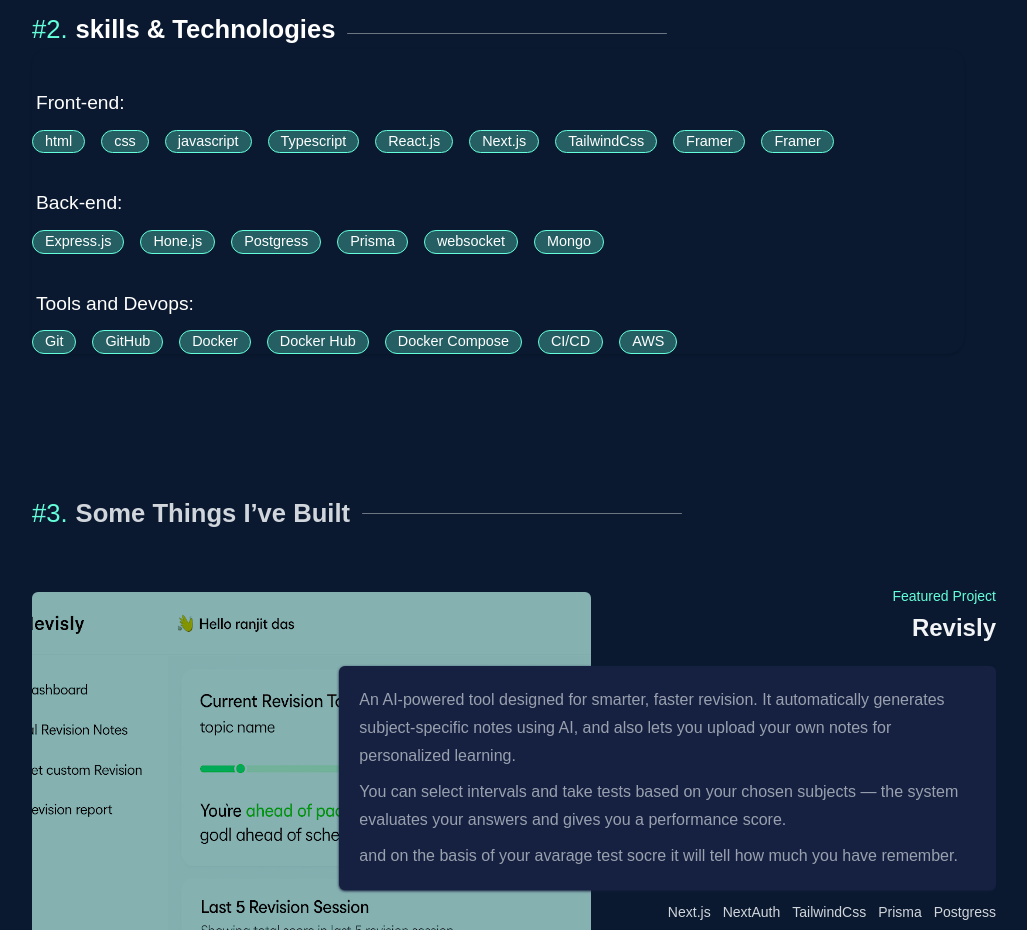
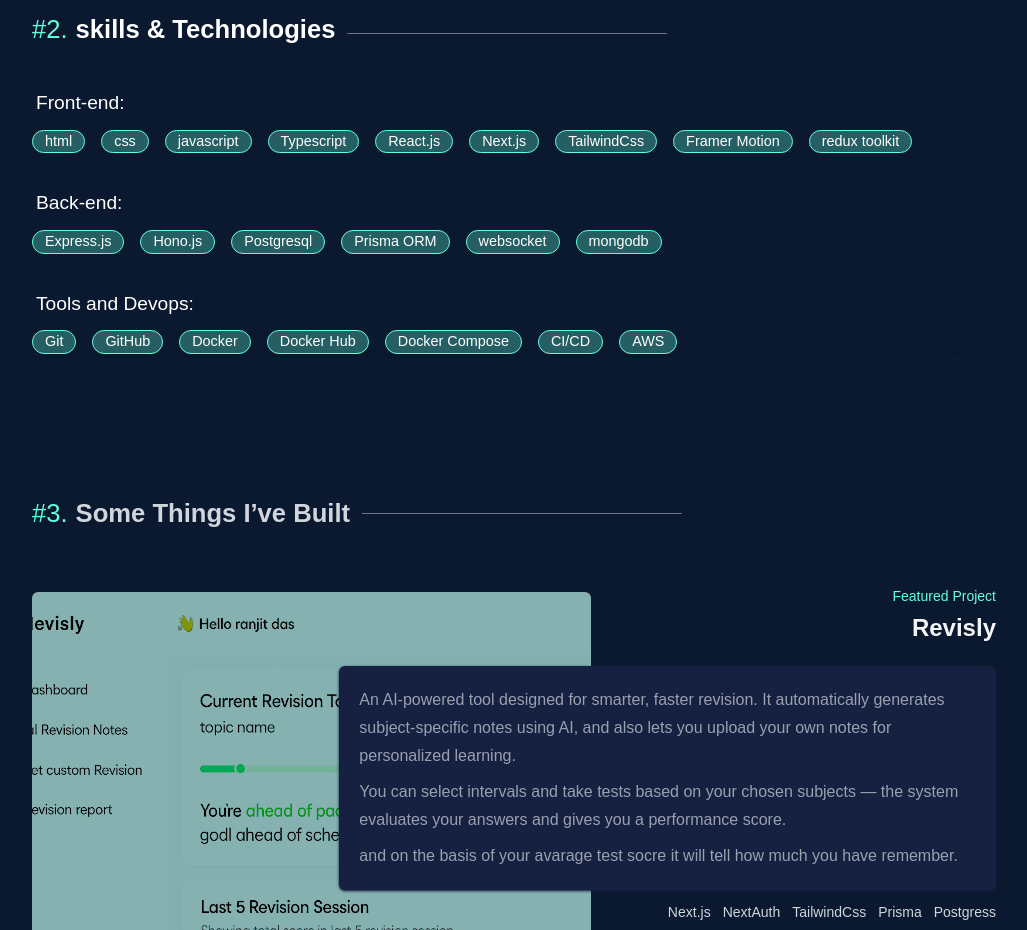
Before and after one commit to ranjit1024/PortfolioV2, a React (Vite) app: page / in a window 1280 px wide. Shown: the part 1220-2150 px from the top of the page, without its empty margins (156-1183 px from the left). Built offline with nearby package versions, Linux system fonts and the light colour scheme; a web font is replaced by a local one.

Commit message:
change in skills

```diff
--- a/src/App.tsx
+++ b/src/App.tsx
@@ -481,8 +481,8 @@ function App() {
                   <Badge skill="React.js"></Badge>
                   <Badge skill="Next.js"></Badge>
                   <Badge skill="TailwindCss"></Badge>
-                  <Badge skill="Framer"></Badge>
-                  <Badge skill="Framer"></Badge>
+                  <Badge skill="Framer Motion"></Badge>
+                  <Badge skill="redux toolkit"></Badge>
                 </div>
               </div>
 
@@ -490,11 +490,11 @@ function App() {
                 <p className="ml-1 mb-3 font-[500] text-[1.2rem]">Back-end:</p>
                 <div className="flex gap-4 max-md:flex-wrap">
                   <Badge skill="Express.js"></Badge>
-                  <Badge skill="Hone.js"></Badge>
-                  <Badge skill="Postgress"></Badge>
-                  <Badge skill="Prisma"></Badge>
+                  <Badge skill="Hono.js"></Badge>
+                  <Badge skill="Postgresql"></Badge>
+                  <Badge skill="Prisma ORM"></Badge>
                   <Badge skill="websocket"></Badge>
-                  <Badge skill="Mongo"></Badge>
+                  <Badge skill="mongodb"></Badge>
                 </div>
               </div>
               <div className="flex flex-col">
```
